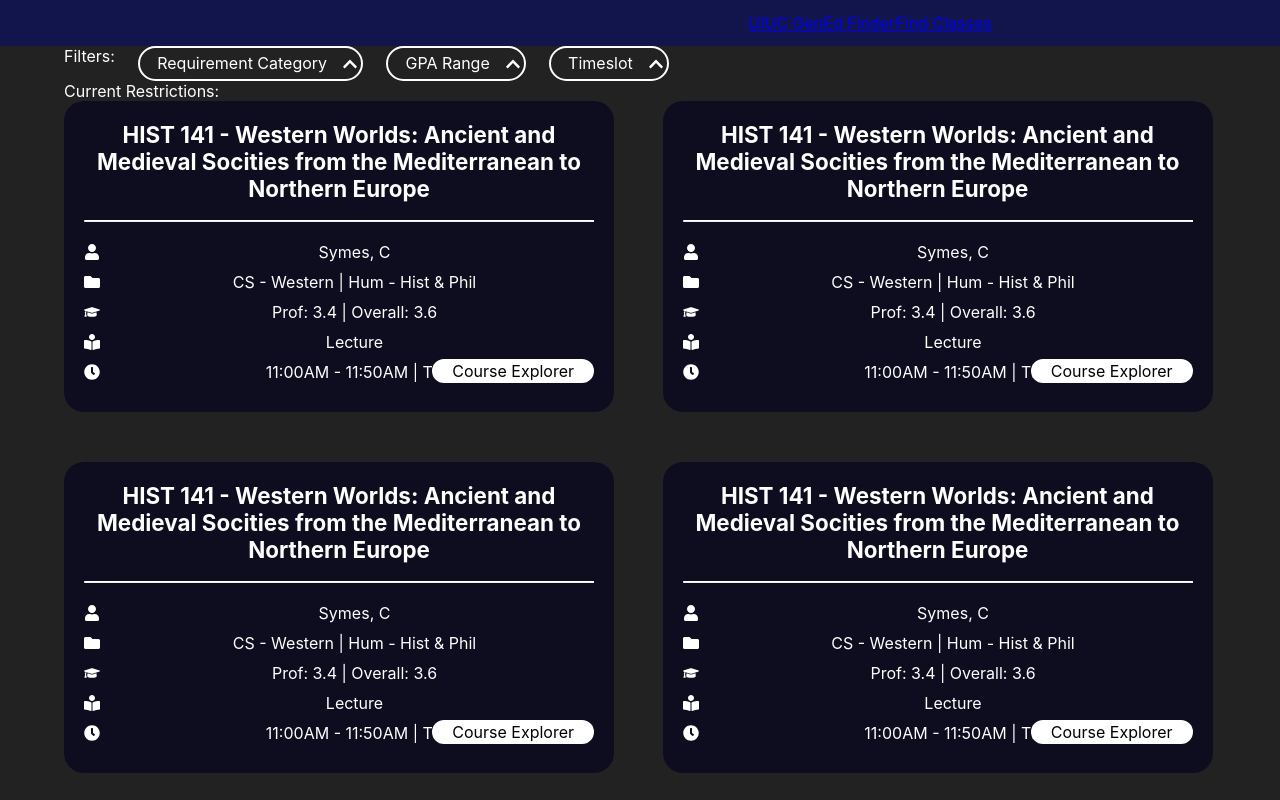
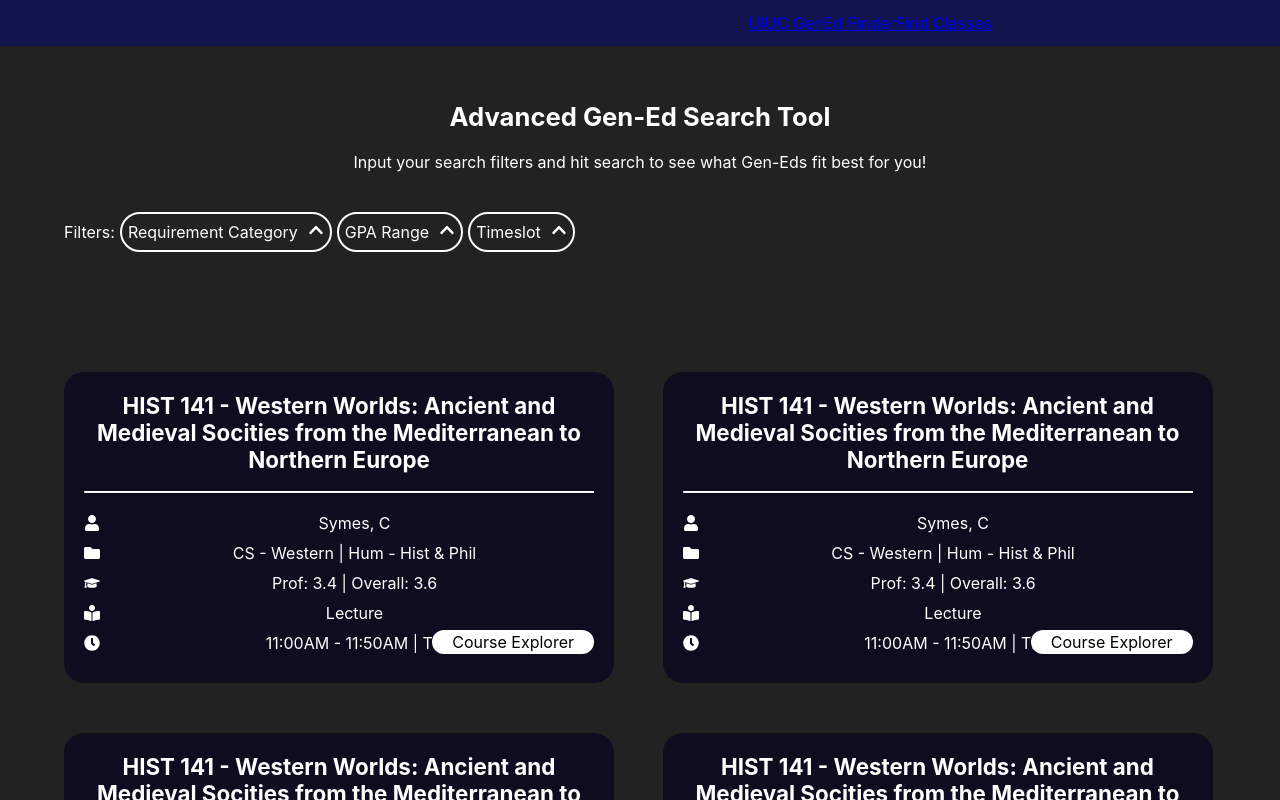
Before and after one commit to JCalago02/UIUC-GenEd-Finder, a React (Create React App) app: page /find-classes in a window 1280 px wide. Shown: the top 800 px of the page. Built offline with nearby package versions, Linux system fonts and the light colour scheme.

Commit message:
Fix spacing of restriction search elements

```diff
--- a/src/Components/RestrictionListing/RestrictionListing.css
+++ b/src/Components/RestrictionListing/RestrictionListing.css
@@ -1,17 +1,15 @@
-.grid-display-restriction {
-    display: grid;
-    grid-template-columns: 1fr 1fr;
-    justify-items: space-between;
+.restriction-display {
+    display: flex;
     align-items: center;
-    padding: 1px 8px;
+    padding: 4px 6px;
     border: solid 2px white;
     border-radius: 70px;
 }
 
 .x-button {
-    justify-self: right;
+    margin-left: 10px;
+}
 
-}
 
 .x-button:hover {
     cursor: pointer;
--- a/src/Components/RestrictionListing/RestrictionListing.js
+++ b/src/Components/RestrictionListing/RestrictionListing.js
@@ -4,7 +4,7 @@ import { FaTimes } from "react-icons/fa"
 function RestrictionListing({id, displayText, restrictionList, setRestrictionList, type}) {
 
     function HandleComplexSwitches(newRequirementCategories) {
-        if (newRequirementCategories[id] == false)
+        if (newRequirementCategories[id] === false)
             return;
         switch(id) {
             case 1:
@@ -69,7 +69,7 @@ function RestrictionListing({id, displayText, restrictionList, setRestrictionLis
     }
 
     return (
-        <div className="grid-display-restriction">
+        <div className="restriction-display">
             <label>{displayText}</label>
             <FaTimes className="x-button" onClick={HandleExitClick}></FaTimes>
         </div>
--- a/src/Components/SearchFilter/SearchFilter.css
+++ b/src/Components/SearchFilter/SearchFilter.css
@@ -1,14 +1,9 @@
 .selector {
+    display: flex;
+    align-items: center;
+    padding: 8px 6px;
     border: solid 2px white;
     border-radius: 70px;
-
-    white-space: nowrap;
-    width: fit-content;
-
-    padding-top: 0.5%;
-    padding-bottom: 0.5%;
-    padding-left:1.5%;
-    padding-right:2%;
 }
 
 .selector:hover {
@@ -19,15 +14,10 @@
 }
 
 .arrow-icon {
-    margin-bottom: -3px;
-    margin-left: 15px;
-    margin-right: -20px;
+    margin-left: 10px;
 }
 
 .arrow-icon-down {
-    margin-bottom: -3px;
-    margin-left: 15px;
-    margin-right: -20px;
     color: orange;
 }
 
--- a/src/Pages/FindClasses/FindClasses.css
+++ b/src/Pages/FindClasses/FindClasses.css
@@ -10,23 +10,32 @@
     display:grid;
     width: 100%;
     grid-template-columns: 1fr, 1fr;
+    padding-top: 100px;
     justify-content: center;
     row-gap: 50px;
     column-gap: 45px;
 }
 
+.find-classes-header-container {
+    display: flex;
+    flex-direction: column;
+    padding-top: 55px;
+}
+
+.find-classes-bold {
+    font-weight: bold;
+    font-size: 1.6em;
+    padding-bottom: 20px;
+}
+
 @media (min-width: 1245px) and (max-width: 1759px) {
     .find-classes-results-container {
         grid-template-columns: repeat(2, 1fr);
-
-
-
     }
 }
 
 @media (min-width: 1760px) {
     .find-classes-results-container {
-
         grid-template-columns: repeat(3, 1fr);
     }
 }
--- a/src/Pages/FindClasses/FindClasses.js
+++ b/src/Pages/FindClasses/FindClasses.js
@@ -31,6 +31,10 @@ function FindClasses() {
     const [restrictionList, setRestrictionList] = useState(defaultRestrictionList);
     return (
         <div className="find-classes-page-content">
+            <div className="find-classes-header-container">
+                <label className="find-classes-header find-classes-bold">Advanced Gen-Ed Search Tool</label>
+                <label className="find-classes-header">Input your search filters and hit search to see what Gen-Eds fit best for you!</label>
+            </div>
             <SearchFilterRow restrictionList={restrictionList} setRestrictionList={setRestrictionList}/>
             <RestrictionList restrictionList={restrictionList} setRestrictionList={setRestrictionList}/>
             <div className='find-classes-results-container'>
--- a/src/Sections/RestrictionList/RestrictionList.css
+++ b/src/Sections/RestrictionList/RestrictionList.css
@@ -1,3 +1,7 @@
 .flex-container-restrictions {
     display: flex;
+    align-items: center;
+    padding-top: 20px;
+    gap: 5px;
+    flex-wrap: wrap;
 }
--- a/src/Sections/RestrictionList/RestrictionList.js
+++ b/src/Sections/RestrictionList/RestrictionList.js
@@ -51,7 +51,6 @@ function RestrictionList({restrictionList, setRestrictionList}) {
 
     return (
         <div className="flex-container-restrictions">
-            Current Restrictions:
             {restrictionList.requirementCategories.map((isSelected, i) => (
                 isSelected && !DetermineIsHeaderCategory(i)
                 ? <RestrictionListing id={i}
--- a/src/Sections/SearchFilterRow/SearchFilterRow.css
+++ b/src/Sections/SearchFilterRow/SearchFilterRow.css
@@ -1,5 +1,10 @@
-.flex-container {
+.filter-container {
+    padding-top: 40px;
+}
+
+.flex-container-filter {
     display: flex;
+    align-items: center;
     flex-wrap: wrap;
-    gap: 2%;
+    gap: 5px;
 }
--- a/src/Sections/SearchFilterRow/SearchFilterRow.js
+++ b/src/Sections/SearchFilterRow/SearchFilterRow.js
@@ -55,7 +55,7 @@ function SearchFilterRow({restrictionList, setRestrictionList}) {
     }
     return (
         <div className="filter-container">
-            <div className="flex-container">
+            <div className="flex-container-filter">
                 Filters:
                 <SearchFilter
                     FilterText={"Requirement Category"}
@@ -73,11 +73,11 @@ function SearchFilterRow({restrictionList, setRestrictionList}) {
                     showId = {showId}
                     changeIdFunction = {setShowId}/>
             </div>
-            <div className="flex-container">
-                {showId === 1 ? ( <CategorySelector selectedCategories={restrictionList.requirementCategories} submitSelectedCategories={HandleCategoryChange}></CategorySelector>) : null }
-                {showId === 2 ? (<GpaSelector setGPABounds={HandleGPAChange}/>) : null}
-                {showId === 3 ? (<TimeSelectorSection setTimeList={HandleTimeslotChange}/>) : null}
-            </div>
+
+            {showId === 1 ? ( <CategorySelector selectedCategories={restrictionList.requirementCategories} submitSelectedCategories={HandleCategoryChange}></CategorySelector>) : null }
+            {showId === 2 ? (<GpaSelector setGPABounds={HandleGPAChange}/>) : null}
+            {showId === 3 ? (<TimeSelectorSection setTimeList={HandleTimeslotChange}/>) : null}
+
         </div>
 
     )
```
Also changed, not shown: src/Components/SearchFilter/SearchFilter.js (+0 -12 lines).
